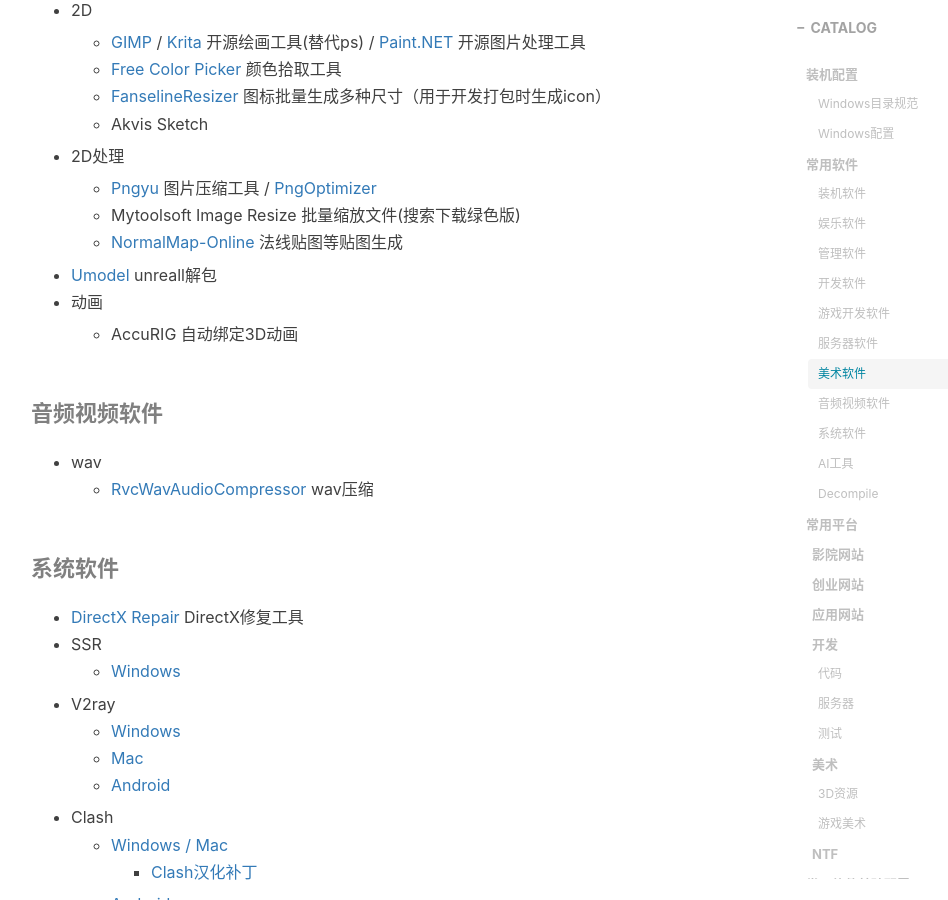
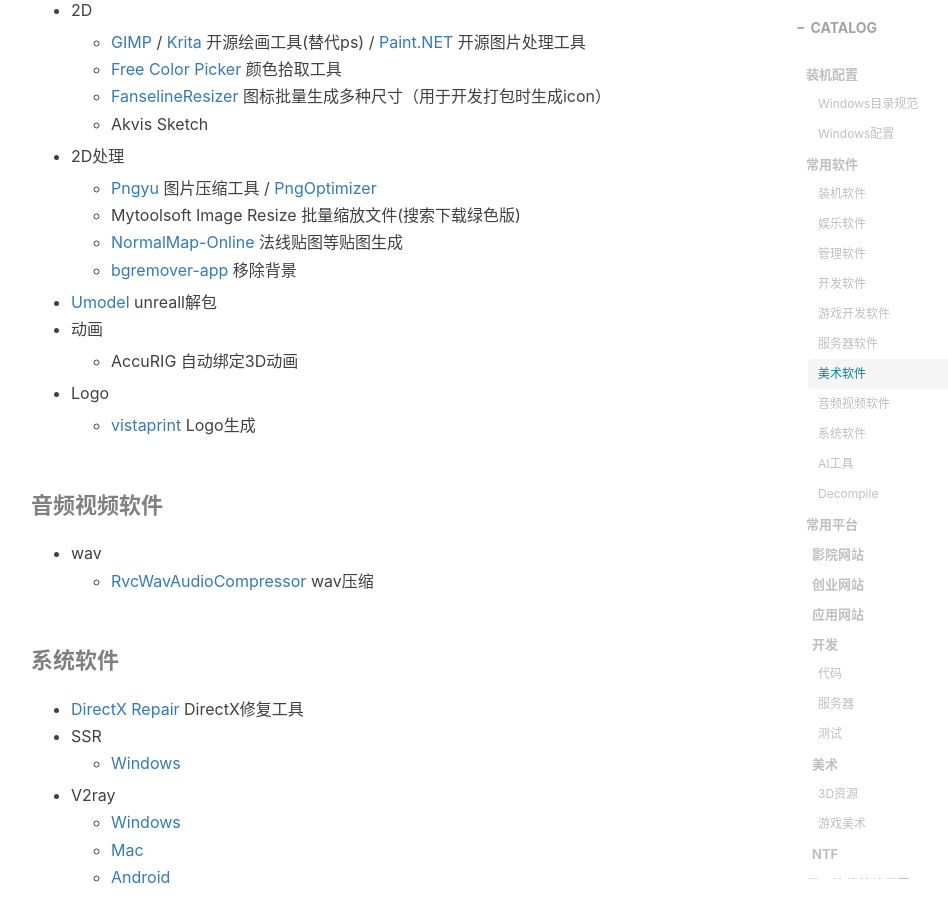
Before and after one commit to gumcstronger/gumcstronger.github.io, a Jekyll site: the page built from _posts/2022/2022-08-24-windows.md, in a window 1280 px wide and 900 px high, scrolled down 4768 px. Shown: the whole window, without its empty margins (234-1182 px from the left). Built offline with Jekyll 4.4.1, drawn with Linux system fonts in a browser that asks for light colours; comment, search, counter and statistics services are not loaded.

Commit message:
Update 2022-08-24-windows.md

```diff
--- a/_posts/2022/2022-08-24-windows.md
+++ b/_posts/2022/2022-08-24-windows.md
@@ -162,10 +162,14 @@
   - [Pngyu](https://nukesaq88.github.io/Pngyu/) 图片压缩工具 / [PngOptimizer](https://github.com/svenrog/ImageResizer.Plugins.PngOptimizer)
   - Mytoolsoft Image Resize 批量缩放文件(搜索下载绿色版)
   - [NormalMap-Online](https://github.com/cpetry/NormalMap-Online) 法线贴图等贴图生成
+  - [bgremover-app](https://github.com/developersharif/bgremover-app) 移除背景
 - [Umodel](https://www.gildor.org/en/projects/umodel) unreall解包
 - 动画
 
   - AccuRIG 自动绑定3D动画
+- Logo
+
+  - [vistaprint](https://www.vistaprint.ca/) Logo生成
 
 #### 音频视频软件
 
```
